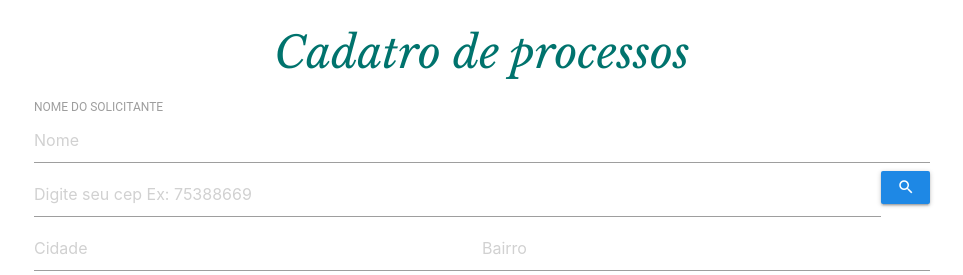
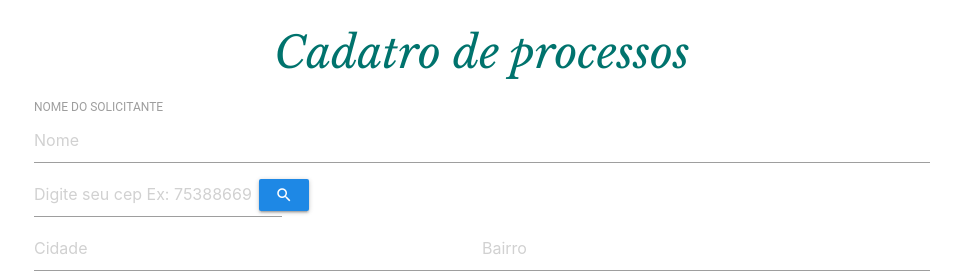
Before and after one commit to Viniciusdevti/processos, a React (Create React App) app in the folder frontend/: page /processo in a window 1280 px wide. Shown: the top 275 px of the page, without its empty margins (158-1121 px from the left). Built offline with nearby package versions, Linux system fonts and the light colour scheme; no server answers.

Commit message:
update css processo and update useEffect

```diff
--- a/frontend/src/pages/processos/index.js
+++ b/frontend/src/pages/processos/index.js
@@ -44,7 +44,7 @@ export default function Processo() {
                 setProcesso(response.data);
 
             });
-        },);
+        },[processo]);
 
 
         async function handleDeleteProcesso(id) {
@@ -126,15 +126,17 @@ export default function Processo() {
                         required
                     />
  <div className="local">
-
+                   <div className="ineCep">
                     <input
+                    className="ineCep"
                         onChange={(e) => setCep(e.target.value)}
                         placeholder="Digite seu cep Ex: 75388669"
                         value={cep}
-                        onChange={e => setCep(e.target.value)}
-                        required
+                       required
+
                     />
- <button className="waves-effect btn-small blue darken-1 Large" onClick={consultarCep}><i className="material-icons" >search</i></button>
+                    </div>
+ <button  type="button" className=" btn1 waves-effect btn-small blue darken-1 Large" onClick={consultarCep}><i className="material-icons" >search</i></button>
  </div>
                     <div className="local">
 
--- a/frontend/src/pages/processos/styles.css
+++ b/frontend/src/pages/processos/styles.css
@@ -1,3 +1,9 @@
-.local {
-    display: flex;
-}
+    .local {
+        display: flex;
+    }
+
+    .btn1 {
+        position: absolute;
+        margin-top: 0.5rem;
+        margin-left: 15rem;
+    }
```
Also changed, not shown: frontend/src/pages/services/apiCep.js (renamed from frontend/src/pages/services/apicep.js).
